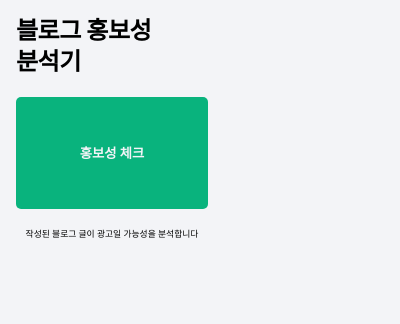
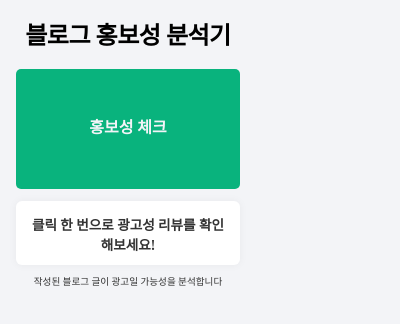
Before and after one commit to sanghyeonLee2/blog-review-checker, a browser extension: page client/popup/popup.html in a window 400 px wide. Drawn offline with Linux system fonts and the light colour scheme.

Commit message:
design: 익스텐션 ui/ux 고려한 디자인 수정

```diff
--- a/client/popup/popup.css
+++ b/client/popup/popup.css
@@ -4,16 +4,23 @@
 }
 
 h2 {
+  text-align: center;
   font-size: 1.5rem;
   font-weight: 700;
   line-height: 1.3;
   letter-spacing: -0.02em;
+  margin-top: 0.3rem;
+  margin-bottom: 1rem;
+}
+
+p {
+  font-weight: 600;
   margin-block: 0;
 }
 
 body {
-  height: 15rem;
-  width: 13rem;
+  height: 18rem;
+  width: 15rem;
   padding-inline: 0.5rem;
   padding-block: 0.5rem;
   background-color: rgb(243, 244, 247);
@@ -28,9 +35,25 @@ button {
   border: none;
   border-radius: 5px;
   width: 100%;
-  height: 7rem;
+  height: 7.5rem;
+  min-height: 7.5rem;
+  max-height: 7.5rem;
+  overflow: hidden;
   color: rgb(243, 244, 247);
   font-weight: 600;
+  margin-bottom: 0.75rem;
+  position: relative;
+  font-size: 1rem;
+  line-height: 1.4;
+  display: flex;
+  align-items: center;
+  justify-content: center;
+  text-align: center;
+}
+
+.buttonPlaceholder {
+  visibility: hidden;
+  position: absolute;
 }
 
 button:hover {
@@ -48,5 +71,35 @@ button:disabled {
 
 #description {
   text-align: center;
-  font-size: 0.55rem;
+  font-size: 0.6rem;
+  color: rgb(51, 51, 51);
 }
+
+#resultWrap {
+  margin-bottom: 0.5rem;
+  display: flex;
+  flex-direction: column;
+  align-items: center;
+  justify-content: space-between;
+  padding: 0.8rem;
+  background-color: #fff;
+  height: 4rem;
+  overflow: hidden;
+  border-radius: 6px;
+  text-align: center;
+  gap: 0.25rem;
+  box-shadow: 0 0 0.5rem rgba(0, 0, 0, 0.05);
+  transition: background-color 0.3s;
+}
+
+#result {
+  font-size: 0.85rem;
+  font-weight: 700;
+  color: #333;
+}
+
+#rateResult {
+  font-size: 0.75rem;
+  font-weight: 500;
+  color: #555;
+}
--- a/client/popup/popup.html
+++ b/client/popup/popup.html
@@ -6,11 +6,15 @@
     <link rel="stylesheet" type="text/css" href="./popup.css" />
   </head>
   <body>
-    <h2>
-      블로그 홍보성 <br />
-      분석기
-    </h2>
-    <button>홍보성 체크</button>
+    <h2>블로그 홍보성 분석기</h2>
+    <button id="fetchContent">
+      <span id="buttonText">홍보성 체크</span>
+      <span class="buttonPlaceholder">분석 중...</span>
+    </button>
+    <div id="resultWrap">
+      <p id="result">클릭 한 번으로 광고성 리뷰를 확인해보세요!</p>
+      <p id="rateResult"></p>
+    </div>
     <small id="description"
       >작성된 블로그 글이 광고일 가능성을 분석합니다</small
     >
```
